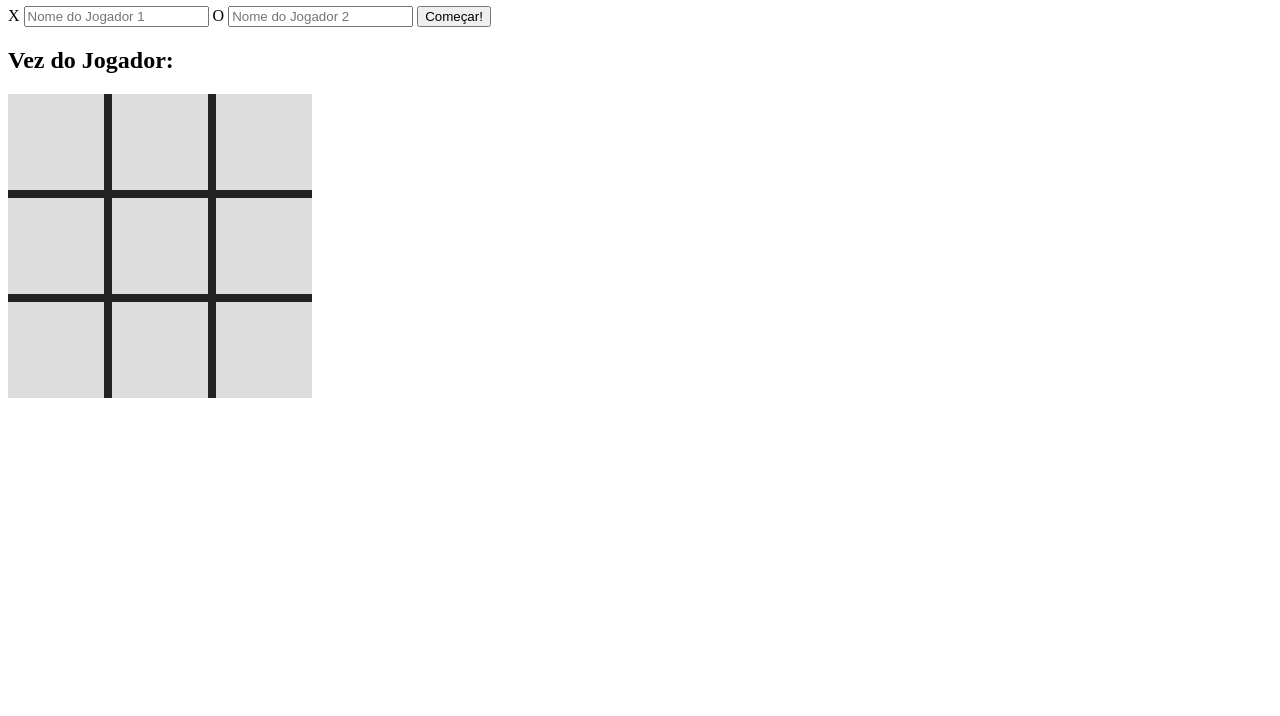
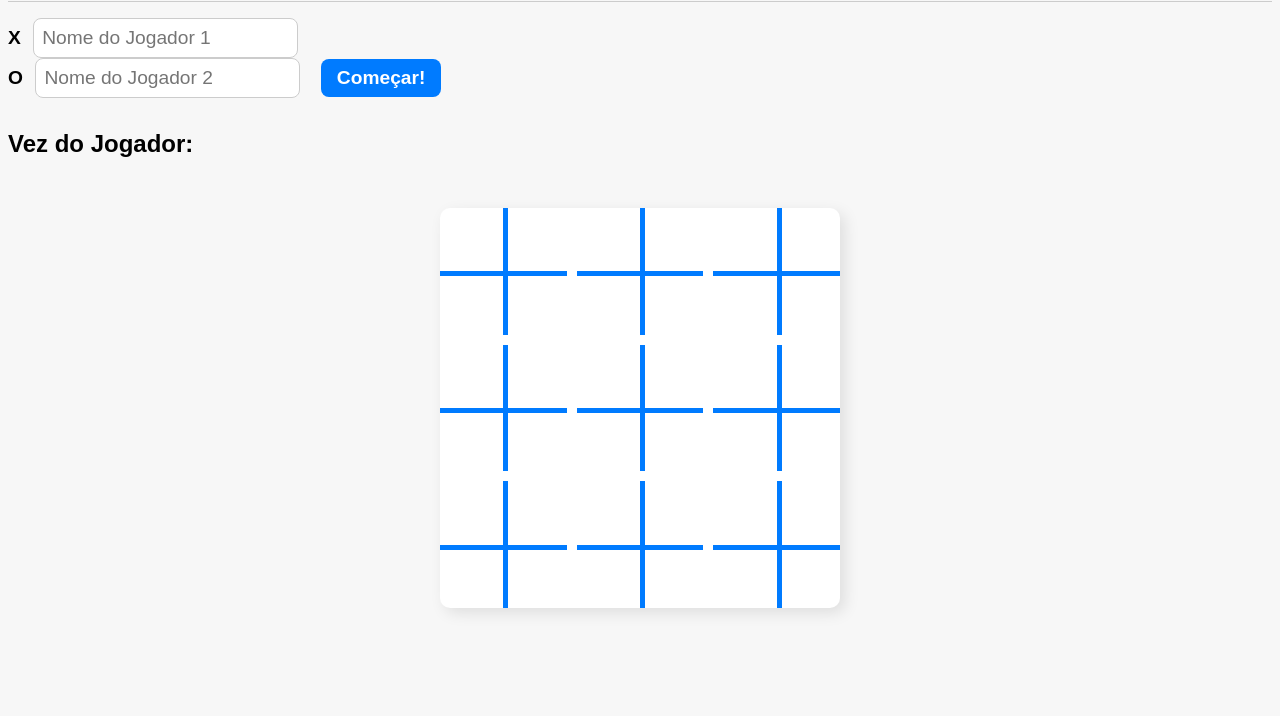
Before and after one commit to eduardoandraade/tic-tac-toe.js, a plain HTML site: page index.html in a window 1280 px wide. Shown: the part 84-800 px from the top of the page. Drawn offline with Linux system fonts and the light colour scheme.

Commit message:
Add files via upload

```diff
--- a/index.js
+++ b/index.js
@@ -123,3 +123,17 @@ function handleBoardClick(ev) {
 }
 
 document.getElementById("start").addEventListener("click", initializeGame);
+
+function handleWin(regions) {
+  regions.forEach(function (region) {
+      document.querySelector('[data-region="' + region + '"]').classList.add('win')
+  })
+  const playerName = document.getElementById(turnPlayer).value
+  document.querySelector('h2').innerHTML = playerName + ' venceu!'
+  initializeGame(); // restart the game
+}
+
+function handleDraw() {
+  document.querySelector('h2').innerHTML = 'Empate!'
+  initializeGame(); // restart the game
+}
--- a/style.css
+++ b/style.css
@@ -1,26 +1,125 @@
+body {
+    font-family: Arial, sans-serif;
+    background-color: #f7f7f7;
+  }
+
+  h1 {
+    text-align: center;
+    font-size: 2.5rem;
+    margin-top: 1.5rem;
+    margin-bottom: 0;
+  }
+
+  hr {
+    border: none;
+    height: 1px;
+    background-color: #ccc;
+    margin: 1rem 0;
+  }
+
+  label {
+    display: inline-block;
+    font-size: 1.2rem;
+    font-weight: bold;
+    margin-right: 0.5rem;
+  }
+
+  input {
+    font-size: 1.2rem;
+    padding: 0.5rem;
+    border-radius: 0.5rem;
+    border: 1px solid #ccc;
+    margin-right: 1rem;
+  }
+
+  button {
+    background-color: #007bff;
+    color: #fff;
+    font-size: 1.2rem;
+    font-weight: bold;
+    padding: 0.5rem 1rem;
+    border-radius: 0.5rem;
+    border: none;
+    cursor: pointer;
+  }
+
+  button:hover {
+    background-color: #0069d9;
+  }
 
 #gameBoard {
-    background-color: #232323;
     display: grid;
-    grid-template-columns: 6rem 6rem 6rem;
-    grid-template-rows: 6rem 6rem 6rem;
-    gap: .5rem ;
-    margin-bottom: 1.5rem;
-    max-width: 19rem;
+    grid-template-columns: repeat(3, 1fr);
+    grid-gap: 10px;
+    margin: 50px auto;
+    width: 400px;
+    height: 400px;
+    background-color: #fff;
+    border-radius: 10px;
+    box-shadow: 5px 5px 15px rgba(0, 0, 0, 0.1);
+    position: relative;
+  }
+
+  #gameBoard span {
+    display: flex;
+    justify-content: center;
+    align-items: center;
+  }
+
+  .cursor-pointer {
+    display: flex;
+    justify-content: center;
+    align-items: center;
+    font-size: 80px;
+    font-weight: bold;
+    color: #007bff;
+    cursor: pointer;
+    transition: all 0.3s ease;
+    position: relative;
+    z-index: 2;
+    padding: 30px;
+    box-sizing: border-box;
+    text-align: center; /* adicionado para centralizar o conteúdo */
+  }
+
+.cursor-pointer::before,
+.cursor-pointer::after {
+  content: "";
+  position: absolute;
+  background-color: #007bff;
+  z-index: -1;
 }
 
-#gameBoard span {
-    background-color: #ddd;
-    cursor: pointer;
-    display: grid;
-    place-content: center;
-    font-size: 5rem;
+.cursor-pointer::before {
+  top: 50%;
+  left: 0;
+  width: 100%;
+  height: 5px;
 }
 
-#gameBoard span.win {
-    background-color: #ffff22;
+.cursor-pointer::after {
+  top: 0;
+  left: 50%;
+  width: 5px;
+  height: 100%;
 }
 
-.cursor-pointer {
-    cursor: pointer;
+.cursor-pointer:hover {
+  background-color: #007bff;
+  color: #fff;
 }
+
+.cursor-pointer:hover::before,
+.cursor-pointer:hover::after {
+  background-color: #fff;
+}
+
+  h2 {
+    font-size: 1.5rem;
+    margin-top: 2rem;
+    margin-bottom: 1rem;
+  }
+
+  #turnPlayer {
+    font-weight: bold;
+  }
```
Also changed, not shown: index.html (+1 -0 lines), 2 other files.
